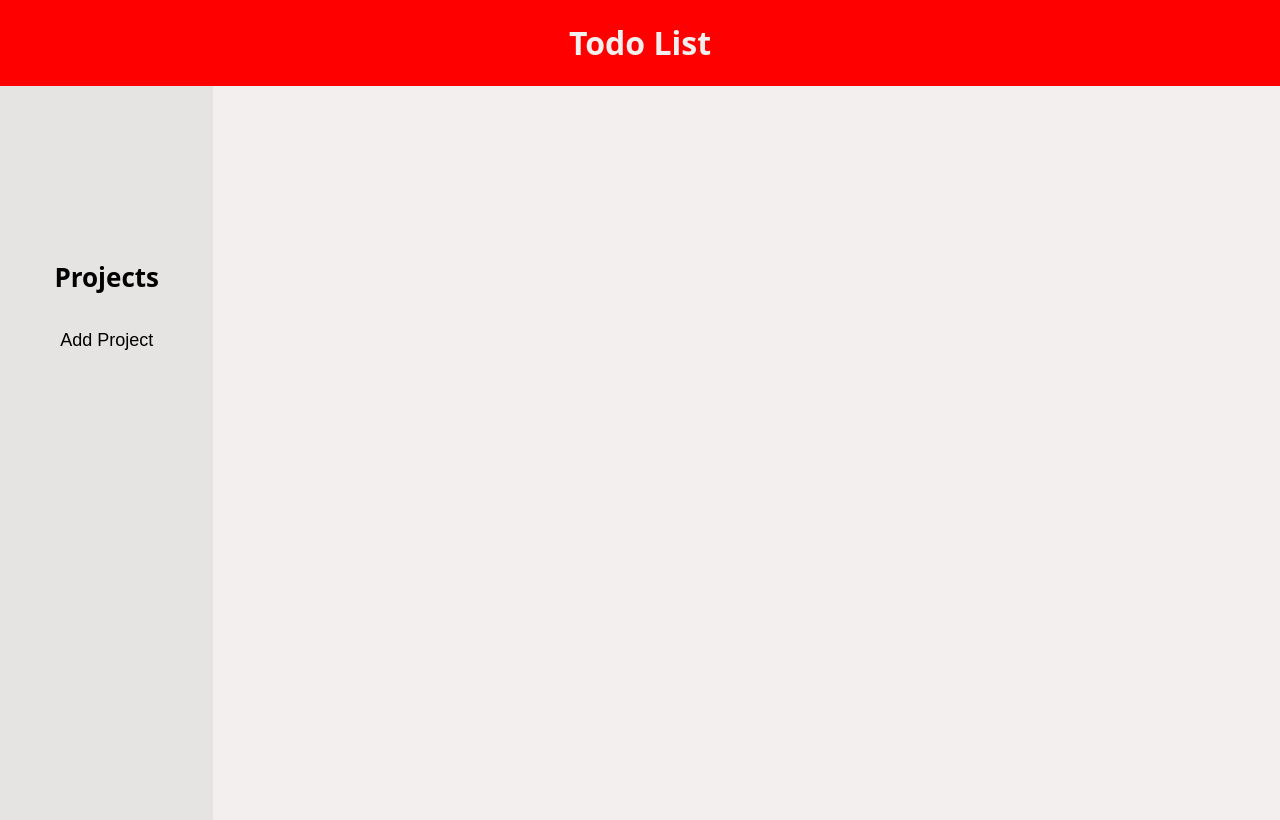
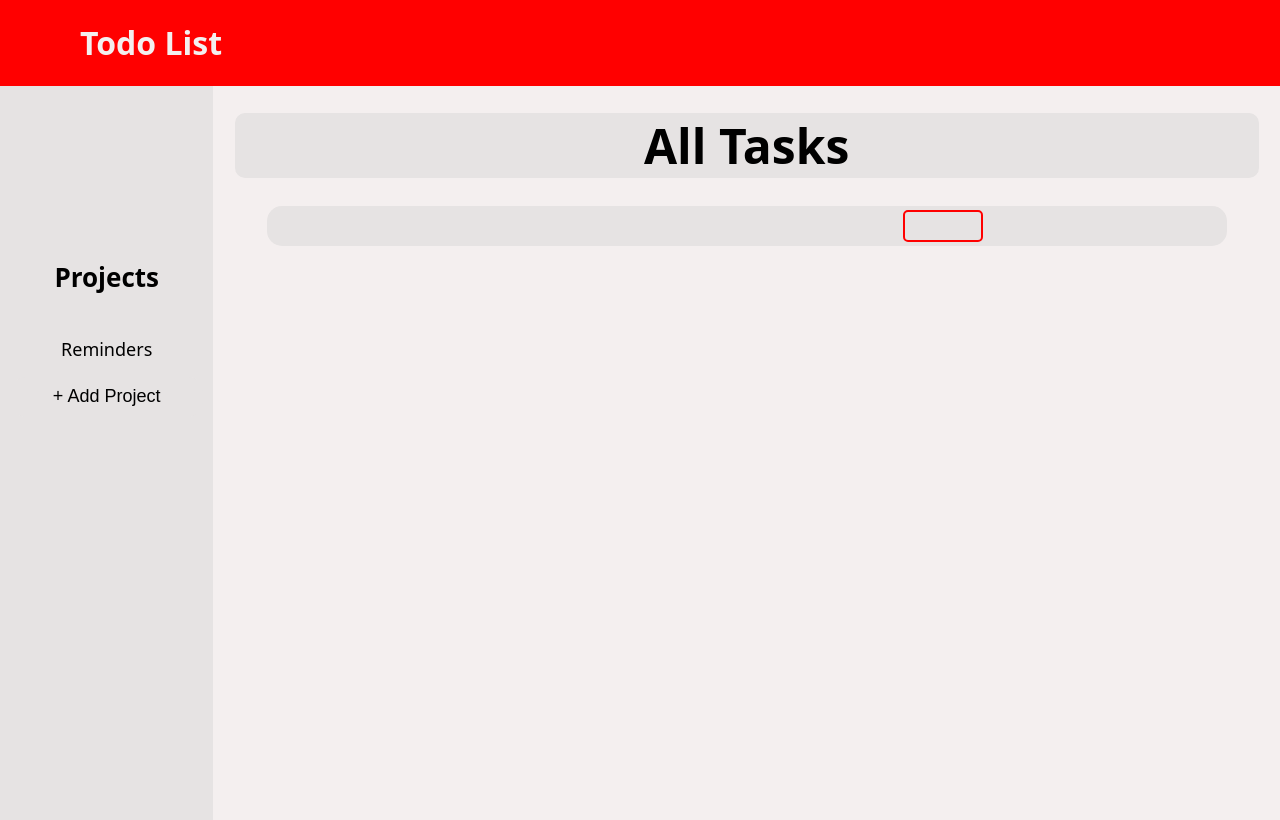
Before and after one commit to chrisrbentley/todo-list, a website with bundled scripts: page dist/index.html in a window 1280 px wide. Built offline with nearby package versions, Linux system fonts and the light colour scheme.

Commit message:
Added more styles and added default project and task to DOM.

```diff
--- a/src/UI.js
+++ b/src/UI.js
@@ -1,3 +1,5 @@
+import { projectsList, formattedDate } from "./projects";
+
 const body = document.querySelector('#body');
 const headerTag = document.createElement('header');
 const heading = document.createElement('h1');
@@ -9,16 +11,34 @@ const projTasks = document.createElement('div');
 const projList = document.createElement('div');
 const projSecHead = document.createElement('h3');
 const addProjBtn = document.createElement('button');
+const tasksTop = document.createElement('div');
+const tasksBottom = document.createElement('div');
+const currentTask = document.createElement('h3');
+const defaultTask = document.createElement('div');
+const defName = document.createElement('div');
+const defDetails = document.createElement('div');
+const defDetailBtn = document.createElement('button');
+const defDate = document.createElement('div');
 
 headerTag.id = 'header-sec';
 heading.id = 'heading';
 navBar.id = 'nav-bar';
 topSec.id = 'top-section';
 projSec.id = 'project-container';
-projTasks.id = 'tasks-container'
+projTasks.id = 'tasks-container';
 projSecHead.id = 'project-section-header';
 addProjBtn.id = 'add-project-btn';
 projList.id = 'project-list';
+tasksTop.id = 'tasks-top';
+tasksBottom.id = 'tasks-bottom';
+currentTask.id = 'current-task';
+defaultTask.id = 'default-task';
+
+defaultTask.className = 'task';
+defName.classList.add('task-item', 'task-name');
+defDetails.classList.add('task-item', 'task-details');
+defDate.classList.add('task-item', 'task-date');
+defDetailBtn.classList.add('detail-btn');
 
 body.appendChild(headerTag);
 headerTag.appendChild(heading);
@@ -30,7 +50,32 @@ main.appendChild(projTasks);
 projSec.appendChild(projSecHead);
 projSec.appendChild(projList);
 projSec.appendChild(addProjBtn);
+projTasks.appendChild(tasksTop);
+projTasks.appendChild(tasksBottom);
+tasksTop.appendChild(currentTask);
+tasksBottom.appendChild(defaultTask);
+defaultTask.appendChild(defName);
+defaultTask.appendChild(defDetails);
+defaultTask.appendChild(defDate);
+defDetails.appendChild(defDetailBtn);
 
 heading.textContent = 'Todo List';
 projSecHead.textContent = 'Projects';
-addProjBtn.textContent = 'Add Project';
+addProjBtn.textContent = '+ Add Project';
+currentTask.textContent = 'All Tasks';
+
+(function displayDefault() {
+    const ul = document.createElement('ul');
+    const defaultProj = document.createElement('li');
+    projList.appendChild(ul);
+    ul.appendChild(defaultProj);
+    defaultProj.textContent = projectsList[0].project;
+    defaultProj.className = 'project';
+
+    defaultProj.addEventListener('click', () => {
+        defName.textContent = projectsList[0].todos[0].title;
+        defDetailBtn.textContent = 'Details';
+        defDate.textContent = projectsList[0].todos[0].dueDate;
+    })
+
+})();
--- a/src/projects.js
+++ b/src/projects.js
@@ -1,4 +1,4 @@
-import { defaultTodo } from './todo.js'
+import { defaultTodo } from './todo.js';
 
 let projectsList = [];
 
@@ -14,3 +14,5 @@ projectsList.push(reminders);
 
 reminders.todos.push(defaultTodo);
 console.log(projectsList);
+
+export { projectsList };
--- a/src/styles.css
+++ b/src/styles.css
@@ -8,11 +8,13 @@ body {
 
 #header-sec {
     background-color: red;
-    text-align: center;
 }
 
 #heading {
     color: #f4efef;
+    position: relative;
+    left: 80px;
+    width: 91vw;
 }
 
 main {
@@ -44,7 +46,32 @@ main {
 }
 
 #project-list {
-    display: inline-block;
+    /* display: inline-block; */
+    display: flex;
+    flex-direction: column;
+    justify-content: center;
+    align-items: center;
+}
+
+#project-list > ul {
+    list-style: none;
+    text-align: center;
+    padding: 0;
+}
+
+.project {
+    font-size: 18px;
+    height: 3vh;
+    width: 15vw;
+    border-radius: 15px;
+    display: flex;
+    justify-content: center;
+    align-items: center;
+}
+
+.project:hover {
+    cursor: pointer;
+    background-color: #f4efef;
 }
 
 #add-project-btn {
@@ -65,4 +92,82 @@ main {
     background-color: #f4efef;
     width: 100vw;
     height: 91.8vh;
+    display: flex;
+    flex-direction: column;
 }
+
+#tasks-top {
+    height: 15vh;
+    display: flex;
+    flex-direction: column;
+    justify-content: center;
+    align-items: center;
+}
+
+#current-task {
+    background-color: #e6e3e3;
+    border-radius: 10px;
+    height: 80vh;
+    width: 80vw;
+    display: flex;
+    justify-content: center;
+    align-items: center;
+    font-size: 48px;
+}
+
+#tasks-bottom {
+    height: 85vh;
+    display: flex;
+    flex-direction: column;
+    align-items: center;
+}
+
+.task {
+    display: flex;
+    flex-direction: row;
+    border-radius: 15px;
+    height: 5vh;
+    width: 75vw;
+    background-color: #e6e3e3;
+}
+
+.task-item {
+    display: flex;
+}
+
+.task-name {
+    width: 40vw;
+    align-items: center;
+    font-size: 24px;
+    position: relative;
+    left: 100px;
+}
+
+.task-details {
+    width: 10vw;
+    justify-content: center;
+    align-items: center;
+    position: relative;
+    left: 100px;
+}
+
+.task-details > button {
+    height: 2rem;
+    width: 5rem;
+    background-color: #e6e3e3;
+    border: 2px red solid;
+    border-radius: 5px;
+    font-size: 18px;
+}
+
+.task-details > button:hover {
+    cursor: pointer;
+}
+
+.task-date {
+    width: 9vw;
+    justify-content: center;
+    align-items: center;
+    position: relative;
+    left: 100px;
+}
--- a/src/todo.js
+++ b/src/todo.js
@@ -1,4 +1,5 @@
-import addHours from "date-fns/addHours";
+import { addDays, format } from "date-fns";
+import parseISO from "date-fns/parseISO";
 
 class Todo {
     constructor(title, description, dueDate, priority, notes, status) {
@@ -11,6 +12,10 @@ class Todo {
     }
 }
 let date = new Date();
-let defaultTodo = new Todo('Do some coding', 'Do some coding on The Odin Project', addHours(date, 6) , 'high', 'Read modules lesson', 'Not Done');
+let formattedDate = format(date, "Pp")
+let defaultTodo = new Todo('Do some coding', 'Do some coding on The Odin Project', formattedDate, 'high', 'Read modules lesson', false);
 
-export { defaultTodo };
+console.log(formattedDate);
+
+
+export { defaultTodo, formattedDate };
```
Also changed, not shown: dist/main.js.
